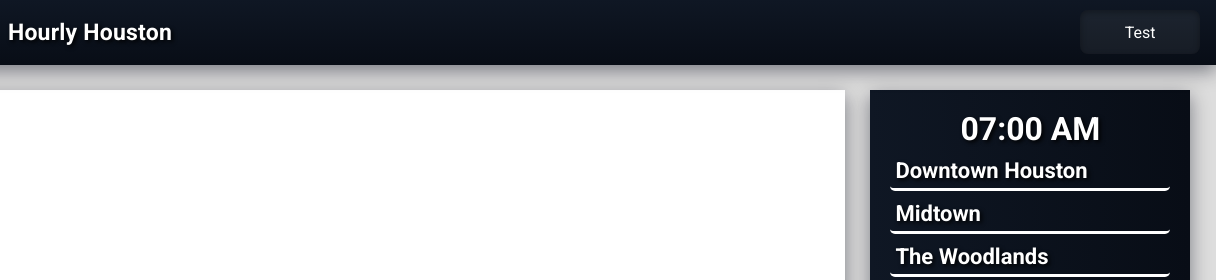
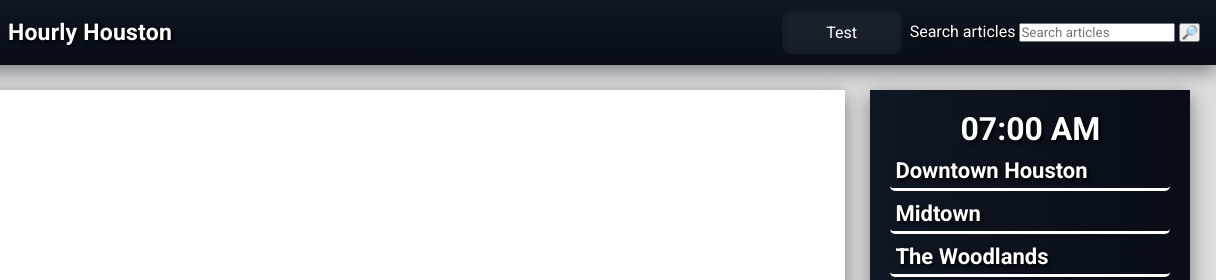
Before and after one commit to mr-fine777/hourlyhouston, a website: page index.html in a window 1280 px wide. Shown: the top 280 px of the page, 64-1280 px from the left. Drawn offline with Linux system fonts and the light colour scheme; no server answers.

Commit message:
Update index.html

```diff
--- a/index.html
+++ b/index.html
@@ -28,6 +28,12 @@
 		<a href="#" class="cta-link" aria-label="Test">
 			<button class="btn">Test</button>
 		</a>
+				<!-- desktop search form (hidden on small screens) -->
+				<form class="search-form" action="/search.html" method="get" role="search">
+					<label for="site-search" class="visually-hidden">Search articles</label>
+					<input id="site-search" name="q" type="search" placeholder="Search articles" aria-label="Search articles">
+					<button type="submit" aria-label="Submit search">🔎</button>
+				</form>
         	<!-- hamburger button: toggles the drawer on small screens -->
         	<button class="hamburger" aria-label="Open menu" aria-controls="drawer" aria-expanded="false" title="Open menu"><span class="bar"></span></button>
   </div>
```
